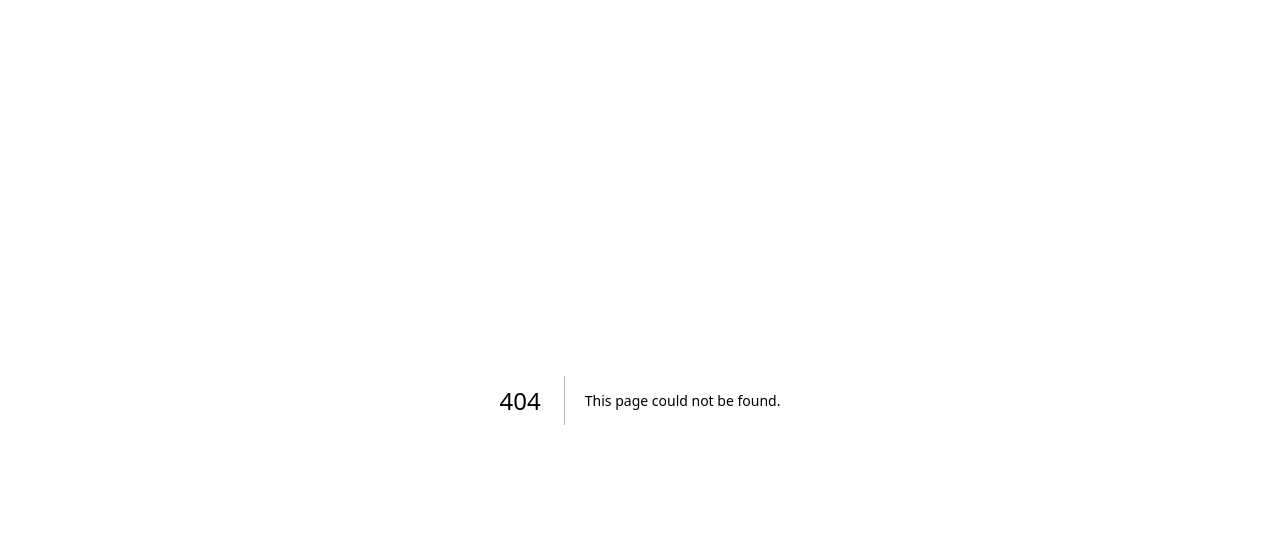
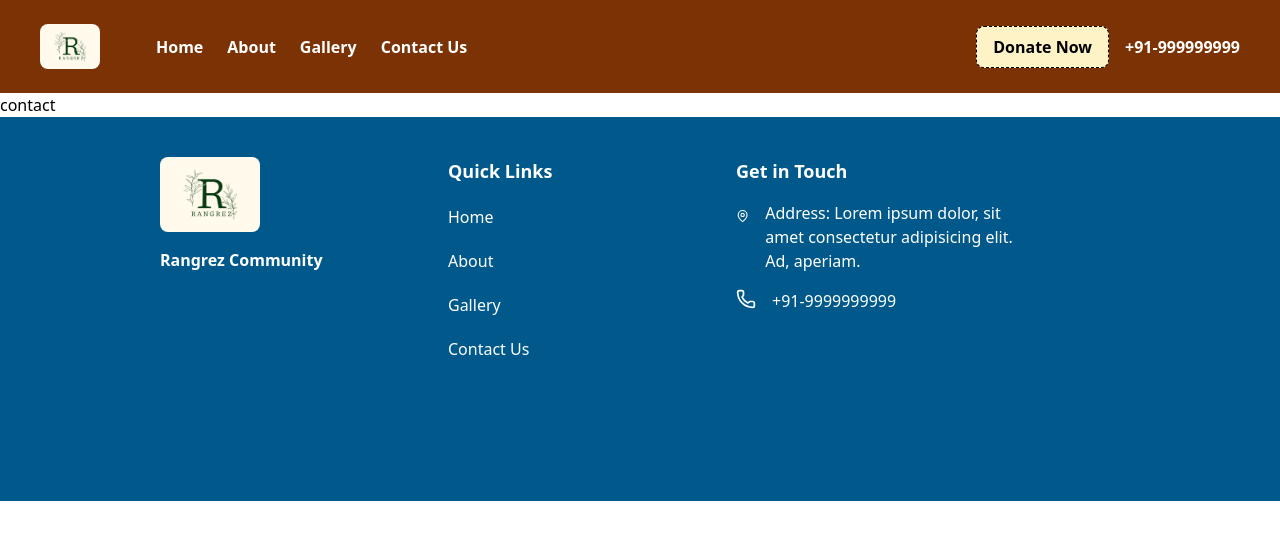
Before and after one commit to sahilahmedd/rangrez-website, a Next.js app: page /contact in a window 1280 px wide. Before the commit this address had no page. Shown: the top 540 px of the page. Built offline with nearby package versions, Linux system fonts and the light colour scheme.

Commit message:
update03

```diff
--- /dev/null
+++ b/src/app/about/page.tsx
@@ -0,0 +1,11 @@
+import React from 'react'
+
+const page = () => {
+  return (
+    <div>
+      About
+    </div>
+  )
+}
+
+export default page
--- /dev/null
+++ b/src/app/contact/page.tsx
@@ -0,0 +1,11 @@
+import React from 'react'
+
+const page = () => {
+  return (
+    <div>
+      contact
+    </div>
+  )
+}
+
+export default page
--- /dev/null
+++ b/src/app/gallery/page.tsx
@@ -0,0 +1,11 @@
+import React from 'react'
+
+const page = () => {
+  return (
+    <div>
+      gallery
+    </div>
+  )
+}
+
+export default page
--- a/src/app/layout.tsx
+++ b/src/app/layout.tsx
@@ -1,6 +1,9 @@
 import type { Metadata } from "next";
 import { Geist, Geist_Mono } from "next/font/google";
 import "./globals.css";
+import Footer from "@/components/home/Footer";
+import Header from "@/components/home/Header";
+import MobileSidebar from "@/components/Sidebar";
 
 const geistSans = Geist({
   variable: "--font-geist-sans",
@@ -17,6 +20,26 @@ export const metadata: Metadata = {
   description: "Rangrej Foundation",
 };
 
+const liItems = [
+  {
+      label: "Home",
+      path: "/"
+  },
+  {
+      label: "About",
+      path: "/about"
+  },
+  {
+      label: "Gallery",
+      path: "/gallery"
+  },
+  {
+      label: "Contact Us",
+      path: "/contact"
+  }
+]
+
+
 export default function RootLayout({
   children,
 }: Readonly<{
@@ -25,7 +48,14 @@ export default function RootLayout({
   return (
     <html lang="en">
       <body className={`${geistSans.variable} ${geistMono.variable}`}>
+      <div className="hidden md:block">
+        <Header liItems={liItems} src="./images/logo.png" alt="logo" number="999999999" />
+      </div>
+      <div className="block md:hidden">
+        <MobileSidebar />
+      </div>
         {children}
+        <Footer number="9999999999" liItems={liItems}/>
       </body>
     </html>
   );
--- a/src/app/page.tsx
+++ b/src/app/page.tsx
@@ -1,28 +1,10 @@
-import Footer from "@/components/Footer";
-import Header from "@/components/Header";
-import Herosection from "@/components/Herosection";
-import MobileSidebar from "@/components/Sidebar";
+// import Footer from "@/components/home/Footer";
+// import Header from "@/components/home/Header";
+import Herosection from "@/components/home/Herosection";
+// import MobileSidebar from "@/components/Sidebar";
 
 export default function Home() {
 
-  const liItems = [
-    {
-        label: "Home",
-        path: "/"
-    },
-    {
-        label: "About",
-        path: "/about"
-    },
-    {
-        label: "Gallery",
-        path: "/gallery"
-    },
-    {
-        label: "Contact Us",
-        path: "/contact"
-    }
-]
 
   return (
     // <div className="">
@@ -33,17 +15,13 @@ export default function Home() {
 
     <div className="relative w-full">
       {/* Show Mobile Sidebar on small screens only */}
-      <div className="block md:hidden">
-        <MobileSidebar />
-      </div>
+
 
       {/* Show Header on medium (md) and larger screens */}
-      <div className="hidden md:block">
-        <Header liItems={liItems} src="./images/logo.png" alt="logo" number="999999999" />
-      </div>
+
 
       <Herosection />
-      <Footer liItems={liItems}/>
+      {/* <Footer number="9999999999" liItems={liItems}/> */}
     </div>
     );
 }
--- a/src/components/BannerSlider.tsx
+++ b/src/components/home/BannerSlider.tsx
@@ -1,8 +1,10 @@
+/* eslint-disable @typescript-eslint/no-explicit-any */
 import React, { useState, useEffect } from 'react';
 import Image from 'next/image'
 
 
-const BannerSlider = ({ bannerImg }) => {
+
+const BannerSlider = ({ bannerImg }: any) => {
   const [index, setIndex] = useState(0);
 
   const slideRight = () => {
@@ -12,7 +14,7 @@ const BannerSlider = ({ bannerImg }) => {
   useEffect(() => {
     const interval = setInterval(slideRight, 4000);
     return () => clearInterval(interval);
-  }, [bannerImg.length]);
+  });
 
   return (
     <div className="relative w-full h-[600px] overflow-hidden z-0">
--- a/src/components/Footer.tsx
+++ b/src/components/home/Footer.tsx
@@ -1,7 +1,9 @@
+/* eslint-disable @typescript-eslint/no-explicit-any */
 import Image from 'next/image'
 import Link from 'next/link'
 import React from 'react'
-import { UrlObject } from 'url'
+import { MapPin, Phone } from 'lucide-react'
+import { UrlObject } from 'url';
 
 interface NavItem {
   label: string;
@@ -10,10 +12,11 @@ interface NavItem {
 
 interface props {
   liItems: NavItem[]
+  number: string
 }
 
 
-const Footer = ({ liItems }: props) => {
+const Footer = ({ liItems,number }: props) => {
   return (
     <div className='flex w-full h-96 bg-sky-800 px-40 py-10'>
       <section className=' w-[30%]'>
@@ -38,6 +41,17 @@ const Footer = ({ liItems }: props) => {
         ))}
         </ul>
       </section>
+      <section className='w-[30%]'>
+          <h3 className='text-white text-lg font-semibold'>Get in Touch</h3>
+          <div className='text-white flex gap-4 mt-4'>
+          <MapPin size={30}/>
+          <p>Address: Lorem ipsum dolor, sit amet consectetur adipisicing elit. Ad, aperiam.</p>
+          </div>
+          <div className='text-white flex gap-4 mt-4'>
+          <Phone size={20}/>
+          <p><Link href={`tel:${number}`}>+91-{number}</Link></p>
+          </div>
+      </section>
     </div>
   )
 }
--- a/src/components/Header.tsx
+++ b/src/components/home/Header.tsx
@@ -2,7 +2,7 @@
 /* eslint-disable @typescript-eslint/no-explicit-any */
 import React from 'react'
 import Link from 'next/link'
-import Button from './Button'
+import Button from '../Button'
 // import MobileSidebar from './Sidebar'
 // import Image from 'next/image'
 
--- a/src/components/Herosection.tsx
+++ b/src/components/home/Herosection.tsx
@@ -1,12 +1,16 @@
 /* eslint-disable react-hooks/exhaustive-deps */
 "use client"
 import React, { useEffect, useState } from "react";
-import Button from "./Button";
+import Button from "../Button";
 import BannerSlider from "./BannerSlider";
+
+interface BannerItem {
+    img: string;
+  }
 
 const Herosection = () => {
 
-    const [banner, setBanner] = useState([]);
+    const [banner, setBanner] = useState<BannerItem[]>([]);
 
     const bannerImg = [
         {
@@ -82,7 +86,7 @@ const Herosection = () => {
         <div className="absolute top-0 left-0 w-full h-[500px] z-20 flex justify-center items-center px-4 py-16 sm:px-6 lg:px-12">
             <section className="text-center text-white max-w-4xl">
             <h1 className="text-3xl sm:text-4xl md:text-5xl font-bold leading-tight mb-4">
-                Empowering Communities Through Faith & Charity
+                 Empowering the Rangrez Community
             </h1>
 
             <p className="text-base sm:text-lg md:text-xl font-semibold mb-6 max-w-2xl mx-auto">
```
